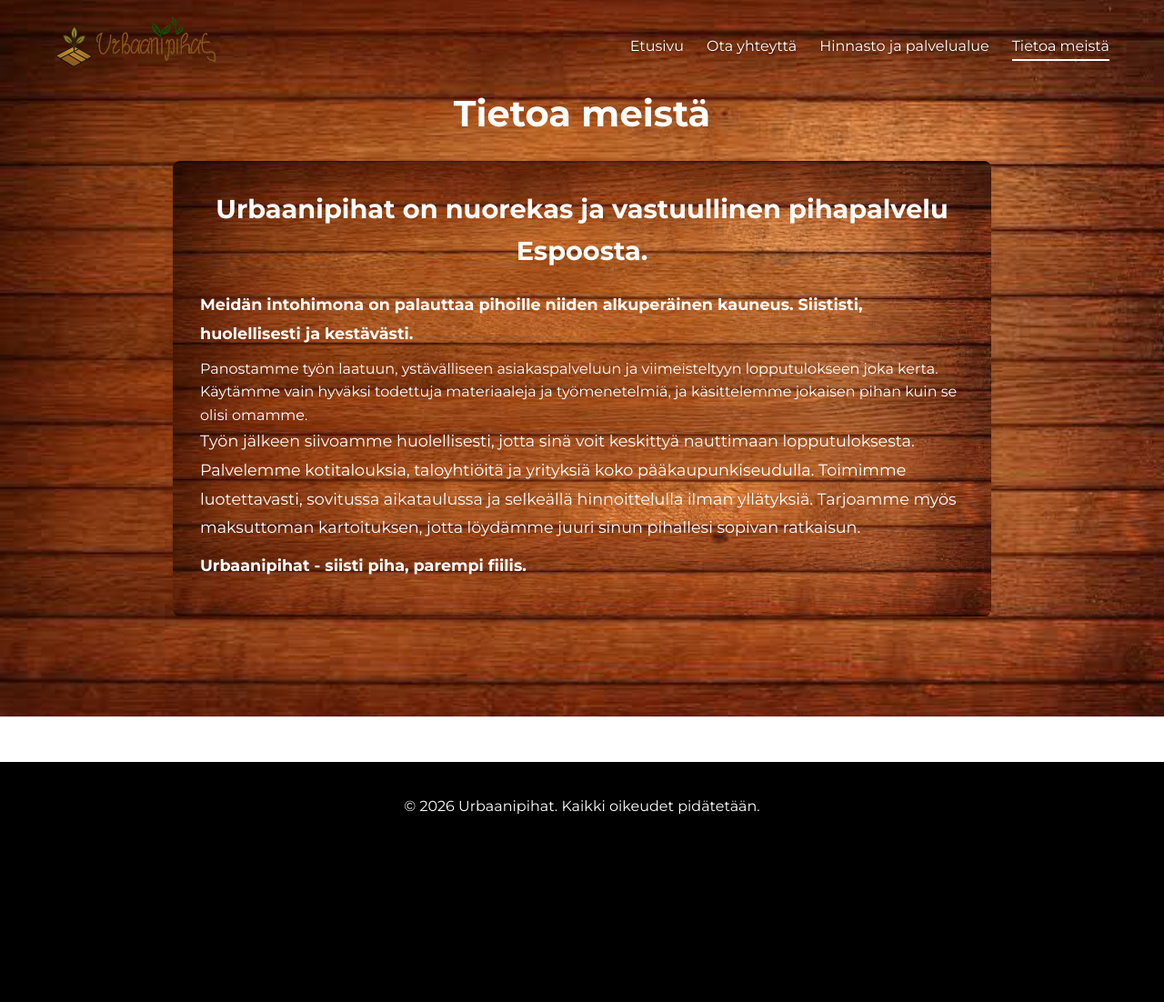
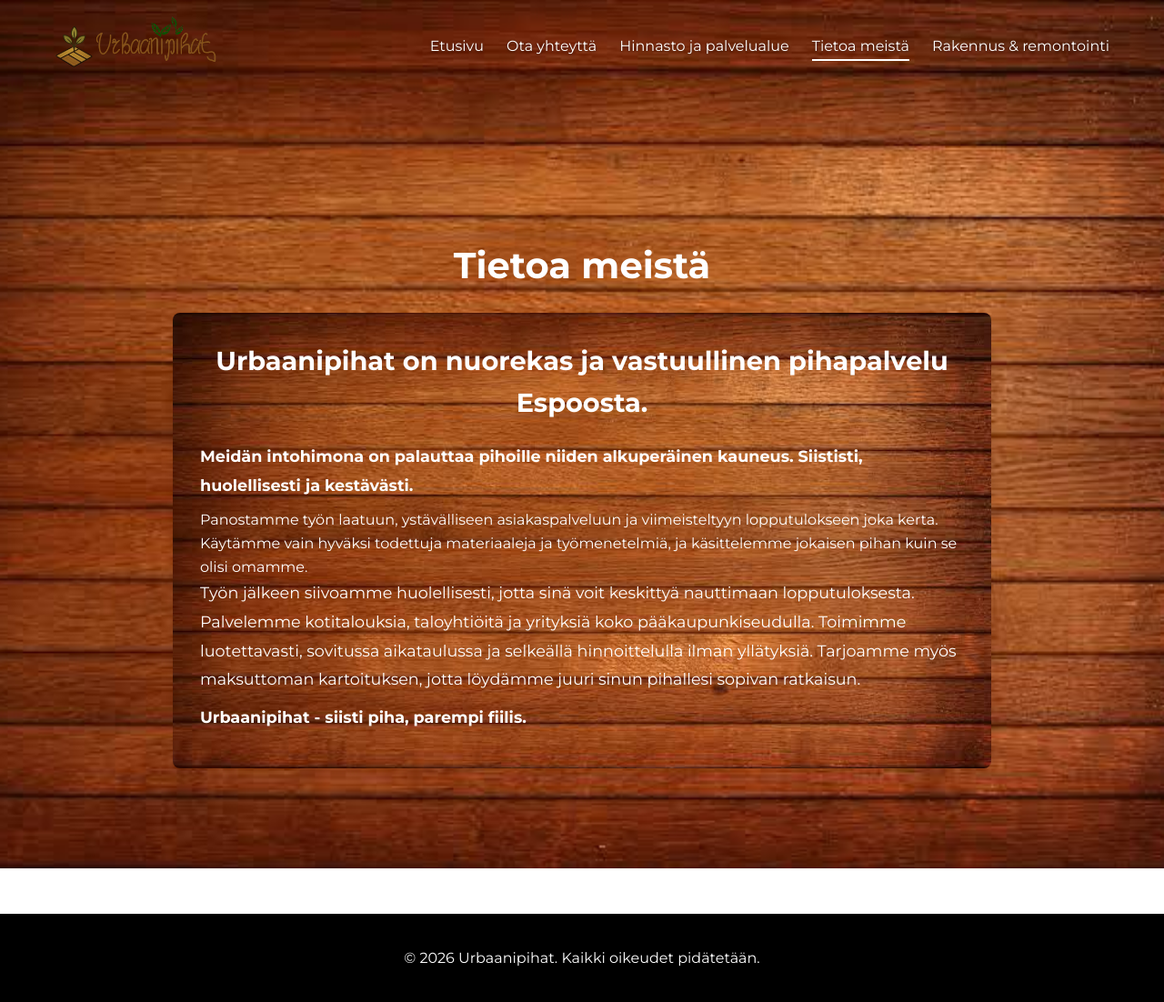
Before and after one commit to OttoSFelix/Terassivusto, a Flask app: page /info in a window 1280 px wide. Shown: the whole page at 91% size. Before the commit the page ends 896 px from the top, so only its background shows below. Run offline with Flask 3, Linux system fonts and the light colour scheme.

Commit message:
huoltosivu aloitettu

```diff
--- a/app.py
+++ b/app.py
@@ -29,6 +29,10 @@ def hinnasto():
 def info():
     return render_template('info.html')
 
+@app.route('/huolto')
+def huolto():
+    return render_template('huolto.html')
+
 @app.route('/galleria')
 def galleria():
     return render_template('galleria.html')
--- a/static/css/style.css
+++ b/static/css/style.css
@@ -24,6 +24,16 @@ body {
     padding: 0 20px;
     box-sizing: border-box;
     color: #ffffff
+}
+
+
+.top-container {
+    max-width: 1200px;
+    margin: 0 auto;
+    padding: 0 20px;
+    box-sizing: border-box;
+    color: #ffffff;
+    margin-top: 200px
 }
 
 header {
--- a/static/css/yhteystiedot.css
+++ b/static/css/yhteystiedot.css
@@ -56,6 +56,7 @@
     border-radius: 50px;
     box-shadow: 0 8px 16px rgba(0,0,0,0.1);
     text-align: left; /* Align form elements */
+    margin-top: 200px
 }
 
 .contact-form-container p {
--- a/templates/base.html
+++ b/templates/base.html
@@ -22,6 +22,7 @@
                     <li><a href="/yhteystiedot" class="{% if request.endpoint == 'yhteystiedot' %}active{% endif %}">Ota yhteyttä</a></li>
                     <li><a href="/hinnasto" class="{% if request.endpoint == 'hinnasto' %}active{% endif %}">Hinnasto ja palvelualue</a></li>
                     <li><a href="/info" class="{% if request.endpoint == 'info' %}active{% endif %}">Tietoa meistä</a></li>
+                    <li><a href="/huolto" class="{% if request.endpoint == 'huolto' %}active{% endif %}">Rakennus & remontointi</a></li>
                 </ul>
             </nav>
         </div>
--- a/templates/hinnasto.html
+++ b/templates/hinnasto.html
@@ -9,7 +9,7 @@
 {% block content %}
 <section class="price-page">
     <section class="contact-section">
-        <div class="container">
+        <div class="top-container">
             <h2>Hinnasto</h2>
             <div class="contact-info">
                 <p>Selkeä ja kilpailukykyinen hinnoittelu. Ei piilokuluja. Alta löydät esimerkkihinnastomme yleisimmistä palveluistamme. Lopullinen hinta määräytyy paikan päällä tehtävän kartoituksen mukaan - näin varmistamme juuri sinun pihallesi sopivan ja oikeudenmukaisen tarjouksen.</p>
--- a/templates/info.html
+++ b/templates/info.html
@@ -8,7 +8,7 @@
 
 {% block content %}
 <section class="contact-section">
-    <div class="container">
+    <div class="top-container">
         <h2>Tietoa meistä</h2>
         <div class="contact-info">
             <h3>Urbaanipihat on nuorekas ja vastuullinen pihapalvelu Espoosta.</h3>
```
Also changed, not shown: templates/huolto.html (added, +20 -0 lines).
